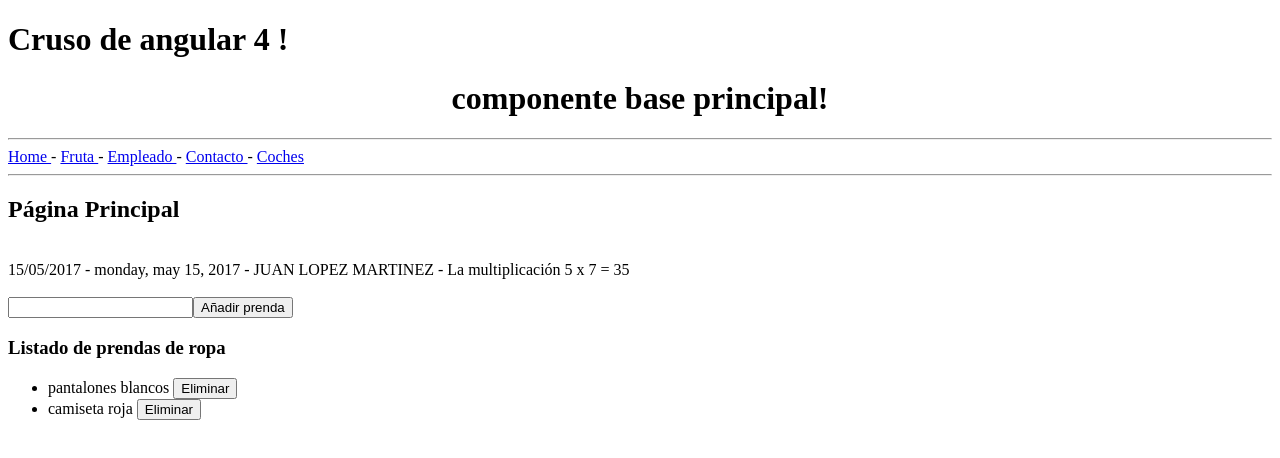
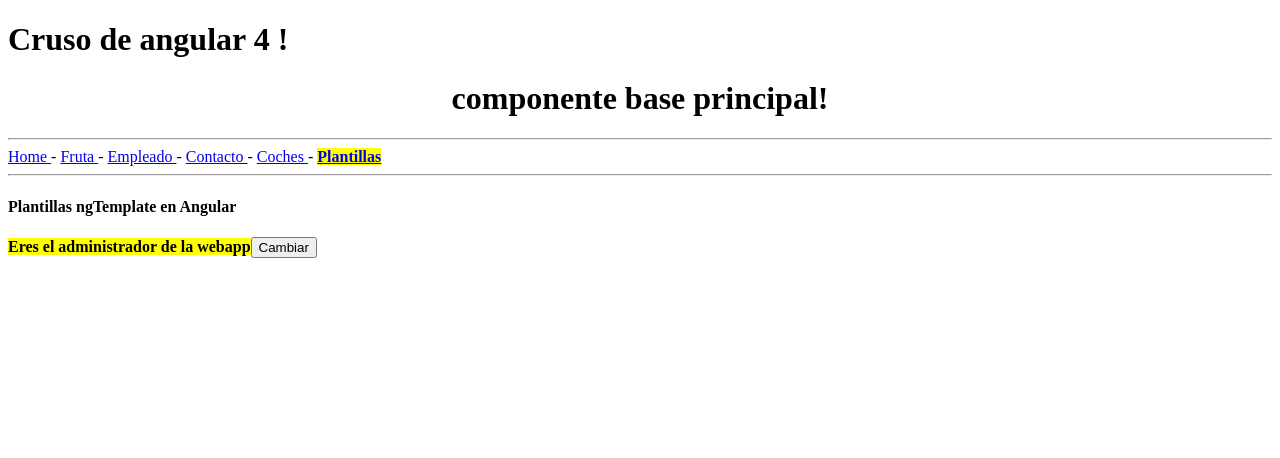
Before and after one commit to mrsgato/curso-angular4, an Angular app: page /plantillas in a window 1280 px wide. Shown: the top 458 px of the page. Built offline with nearby package versions, Linux system fonts and the light colour scheme.

Commit message:
actualizacion

```diff
--- a/src/app/app.component.html
+++ b/src/app/app.component.html
@@ -26,6 +26,10 @@
   <a [routerLink]="['/coches']" [routerLinkActive]="['activado']">
     Coches
   </a>
+  -
+  <a [routerLink]="['/plantillas']" [routerLinkActive]="['activado']">
+    Plantillas
+  </a>
 </nav>
 
 <hr>
--- a/src/app/app.module.ts
+++ b/src/app/app.module.ts
@@ -11,6 +11,7 @@ import { EmpleadoComponent } from './empleado/empleado.component';
 import { HomeComponent } from './home/home.component';
 import { ContactoComponent } from './contacto/contacto.component';
 import { CochesComponent } from './coches/coches.component';
+import { PlantillasComponent } from './plantillas/plantillas.component';
 
 import { ConversorPipe } from './pipes/conversor.pipe';
 
@@ -22,7 +23,8 @@ import { ConversorPipe } from './pipes/conversor.pipe';
     HomeComponent,
     ContactoComponent,
     ConversorPipe,
-    CochesComponent
+    CochesComponent,
+    PlantillasComponent
   ],
   imports: [
     BrowserModule,
--- a/src/app/app.routing.ts
+++ b/src/app/app.routing.ts
@@ -7,7 +7,8 @@ import { EmpleadoComponent } from './empleado/empleado.component';
 import { FrutaComponent } from './fruta/fruta.component';
 import { HomeComponent } from './home/home.component';
 import { ContactoComponent } from './contacto/contacto.component';
-import { CochesComponent } from './coches/coches.component'
+import { CochesComponent } from './coches/coches.component';
+import { PlantillasComponent } from './plantillas/plantillas.component';
 
 const appRoutes: Routes = [
     {path: '', component: HomeComponent},
@@ -17,6 +18,7 @@ const appRoutes: Routes = [
     {path: 'contacto', component: ContactoComponent},
     {path: 'contacto/:page', component: ContactoComponent},
     {path: 'coches', component: CochesComponent},
+    {path: 'plantillas', component: PlantillasComponent},
     {path: '**', component: HomeComponent}
 ];
 
--- /dev/null
+++ b/src/app/plantillas/plantillas.component.html
@@ -0,0 +1,14 @@
+<h4>{{titulo}}</h4>
+
+<div *ngIf="administrador; then admin else noAdmin"></div>
+
+
+<ng-template #admin>
+    <strong style="background:yellow">Eres el administrador de la webapp</strong>
+    <button (click)="cambiar(fasle)">Cambiar</button>
+</ng-template>
+
+<ng-template #noAdmin>
+    <strong style="background:red; color:white">No eres el administrador de la webapp</strong>
+    <button (click)="cambiar(true)">Cambiar</button>
+</ng-template>
--- /dev/null
+++ b/src/app/plantillas/plantillas.component.ts
@@ -0,0 +1,20 @@
+import { Component } from '@angular/core';
+
+@Component({
+    selector:'plantillas',
+    templateUrl:'./plantillas.component.html'
+})
+
+export class PlantillasComponent{
+    public titulo;
+    public administrador;
+
+    constructor(){
+        this.titulo = "Plantillas ngTemplate en Angular";
+        this.administrador = true;
+    }
+
+    cambiar(value){
+        this.administrador=value;
+    }
+}
```
Also changed, not shown: 1 other file (tests, documents, lock files or other folders).
